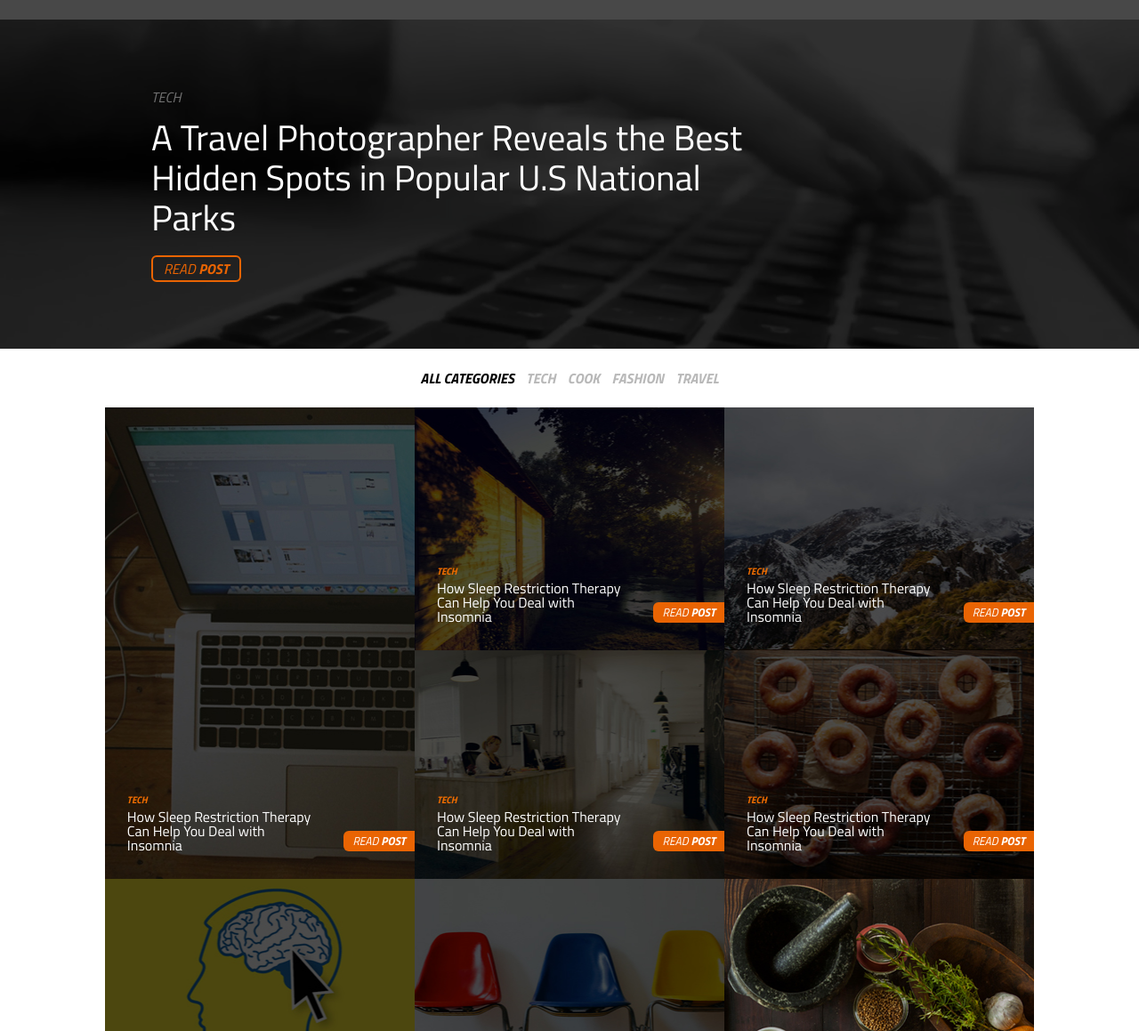
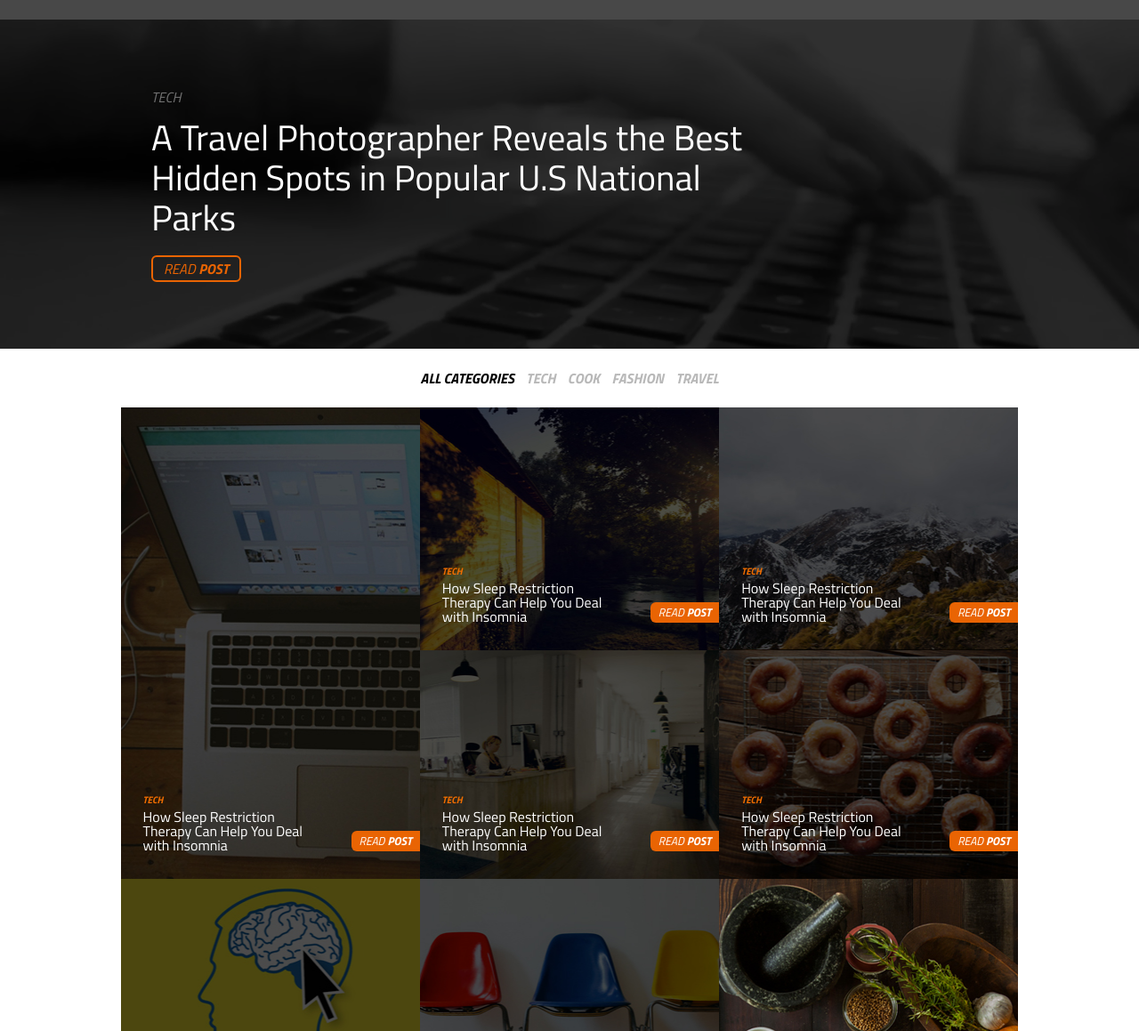
Before and after one commit to ceciliafranklin/desafio-stone, a website: page app/index.html in a window 1280 px wide. Shown: the part 88-1247 px from the top of the page at 89% size. Drawn offline with Linux system fonts and the light colour scheme.

Commit message:
Largura das colunas

```diff
--- a/app/scss/estilo.scss
+++ b/app/scss/estilo.scss
@@ -469,7 +469,7 @@ header {
         padding: 0 50px 40px 50px;
 
         .column {
-            width: 29.5%;
+            width: 28.5%;
         }
     }
 
```
Also changed, not shown: app/css/estilo.css.
